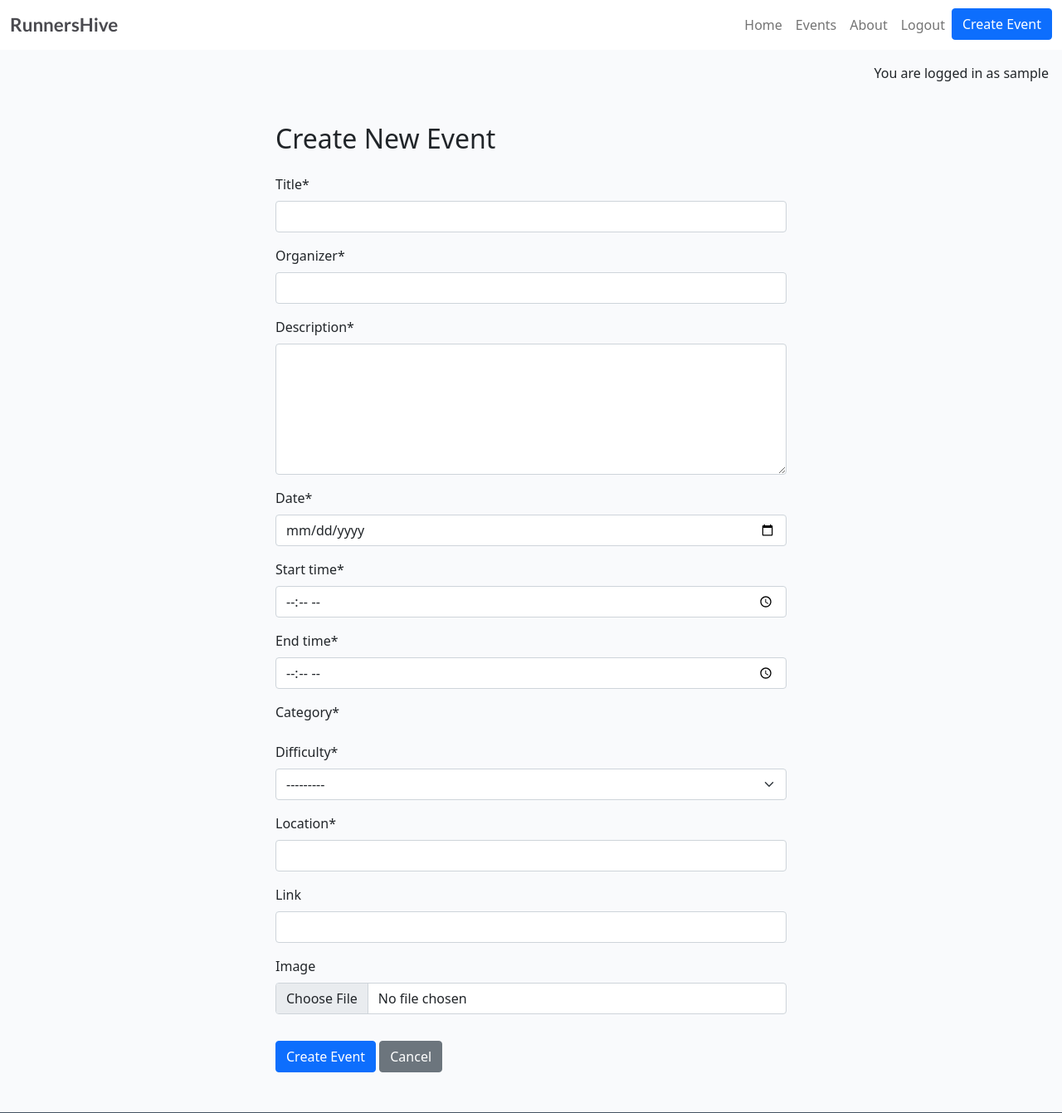
After one commit to kathrinmzl/RunnersHive, a Django app: page /events/create/ in a window 1280 px wide. The commit adds this page. Shown: the top 1341 px of the page at 83% size. Run offline with Django 5.2, Linux system fonts and the light colour scheme; the visitor is signed in with stand-in values (Sample User, id 1); data that the repository does not hold is empty; parts of the project's set-up code (start-up, migrations or seed data) failed here and were passed over; some libraries are stand-ins or nearby versions.

Commit message:
feat: Add create event functionality

```diff
--- a/events/forms.py
+++ b/events/forms.py
@@ -7,6 +7,7 @@ class EventFilterForm(forms.Form):
     category = forms.ModelMultipleChoiceField(
         queryset=Category.objects.all(),
         required=False,
+        # widget=forms.CheckboxSelectMultiple(attrs={'class': 'btn-check'})
         widget=forms.CheckboxSelectMultiple
     )
 
@@ -33,3 +34,22 @@ class EventFilterForm(forms.Form):
         label="Don't Show Cancelled Events",
         widget=forms.CheckboxInput(attrs={'class': 'form-check-input'})
     )
+
+
+class EventForm(forms.ModelForm):
+    class Meta:
+        model = Event
+        fields = [
+            "title", "organizer", "description", "date",
+            "start_time", "end_time", "category", "difficulty",
+            "location", "link", "featured_image"
+        ]
+        widgets = {
+            "description": forms.Textarea(attrs={"rows": 6, "class": "form-control"}),
+            "date": forms.DateInput(attrs={"type": "date", "class": "form-control"}),
+            "start_time": forms.TimeInput(attrs={"type": "time", "class": "form-control"}),
+            "end_time": forms.TimeInput(attrs={"type": "time", "class": "form-control"}),
+            "category": forms.CheckboxSelectMultiple(),
+            # 🔹 Featured image = File input
+            "featured_image": forms.ClearableFileInput(attrs={"class": "form-control"}),
+        }
--- a/events/models.py
+++ b/events/models.py
@@ -39,14 +39,15 @@ class Event(models.Model):
     # One event can have many categories, and a category can belong to
     # many events
     category = models.ManyToManyField(
-        Category, blank=True, related_name="events"
+        Category, related_name="events"
         )
     difficulty = models.CharField(
-        max_length=20, choices=Difficulty.choices, blank=True, null=True
+        max_length=20, choices=Difficulty.choices, null=True
         )
     location = models.CharField(max_length=200)
+    # Link and featured_image can be left blank
     link = models.URLField(blank=True, null=True)
-    featured_image = CloudinaryField('image', default='placeholder')
+    featured_image = CloudinaryField('image', default='placeholder', blank=True, null=True)
     cancelled = models.BooleanField(default=False)
     author = models.ForeignKey(
         User, on_delete=models.CASCADE, related_name="events"
--- /dev/null
+++ b/events/templates/events/event_form.html
@@ -0,0 +1,15 @@
+{% extends "base.html" %}
+{% load crispy_forms_tags %}
+
+{% block content %}
+<div class="container my-5 col-lg-6">
+  <h2 class="mb-4">Create New Event</h2>
+  <!-- enctype tells the browser that the form may include files -->
+  <form method="post" enctype="multipart/form-data" class="needs-validation" novalidate>
+    {% csrf_token %}
+    {{ form|crispy }}
+    <button type="submit" class="btn btn-primary mt-3">Create Event</button>
+    <a href="{% url 'events' %}" class="btn btn-secondary mt-3">Cancel</a>
+  </form>
+</div>
+{% endblock %}
--- a/events/urls.py
+++ b/events/urls.py
@@ -3,8 +3,8 @@ from . import views
 from django.urls import path
 
 urlpatterns = [
-    # Urlpattern for EventListView class-based view named events.
+    # Keep slug URLs at the end of the list
     path('', views.EventListView.as_view(), name='events'),
-    path('<slug:slug>/', views.event_detail, name='event_detail'),
-
+    path('create/', views.EventCreateView.as_view(), name='event_create'),
+    path('<slug:slug>/', views.event_detail, name='event_detail')
 ]
--- a/events/views.py
+++ b/events/views.py
@@ -1,9 +1,11 @@
 from django.shortcuts import render, get_object_or_404
-from django.views.generic import ListView
+from django.urls import reverse_lazy
+from django.contrib.auth.mixins import LoginRequiredMixin
+from django.views.generic import ListView, CreateView
 from datetime import date, timedelta
 from urllib.parse import urlencode
 from .models import Event, Category
-from .forms import EventFilterForm
+from .forms import EventFilterForm, EventForm
 
 # https://bastakiss.com/blog/django-6/enhancing-django-listview-with-dynamic-filtering-a-step-by-step-guide-403
 
@@ -106,3 +108,14 @@ def event_detail(request, slug):
         },  # dict with the data -> available for use in the
         # template as the DTL variable e.g. {{ event }}
     )
+
+
+class EventCreateView(LoginRequiredMixin, CreateView):
+    model = Event
+    form_class = EventForm
+    template_name = "events/event_form.html"
+    success_url = reverse_lazy("events")
+
+    def form_valid(self, form):
+        form.instance.author = self.request.user  # assign logged-in user as author
+        return super().form_valid(form)
--- a/templates/base.html
+++ b/templates/base.html
@@ -68,6 +68,9 @@
                                 href="{% url 'account_login' %}">Login</a>
                         </li>
                         {% endif %}
+                        <li class="nav-item">
+                            <a class="btn btn-primary" href="{% url 'event_create' %}">Create Event</a>
+                        </li>
                     </ul>
                 </div>
             </div>
```
Also changed, not shown: events/migrations/0003_alter_event_category_alter_event_difficulty_and_more.py (added), runnershive/urls.py (line endings or trailing spaces).
